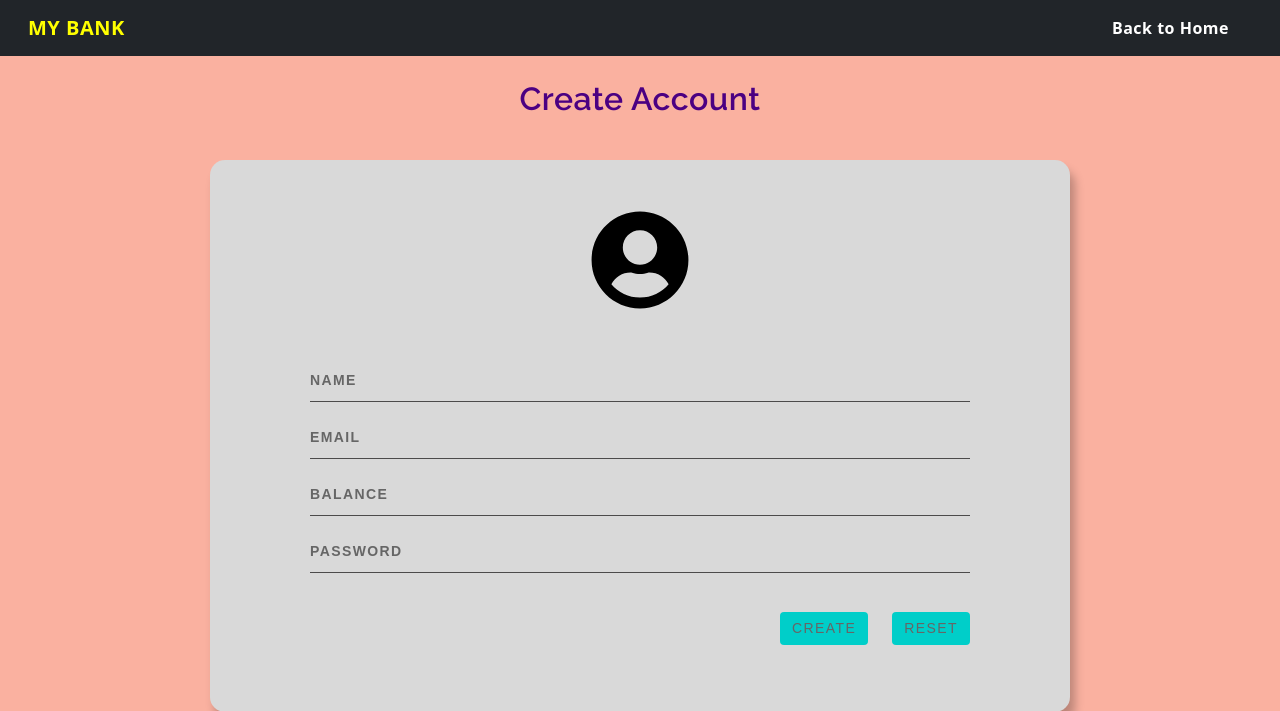
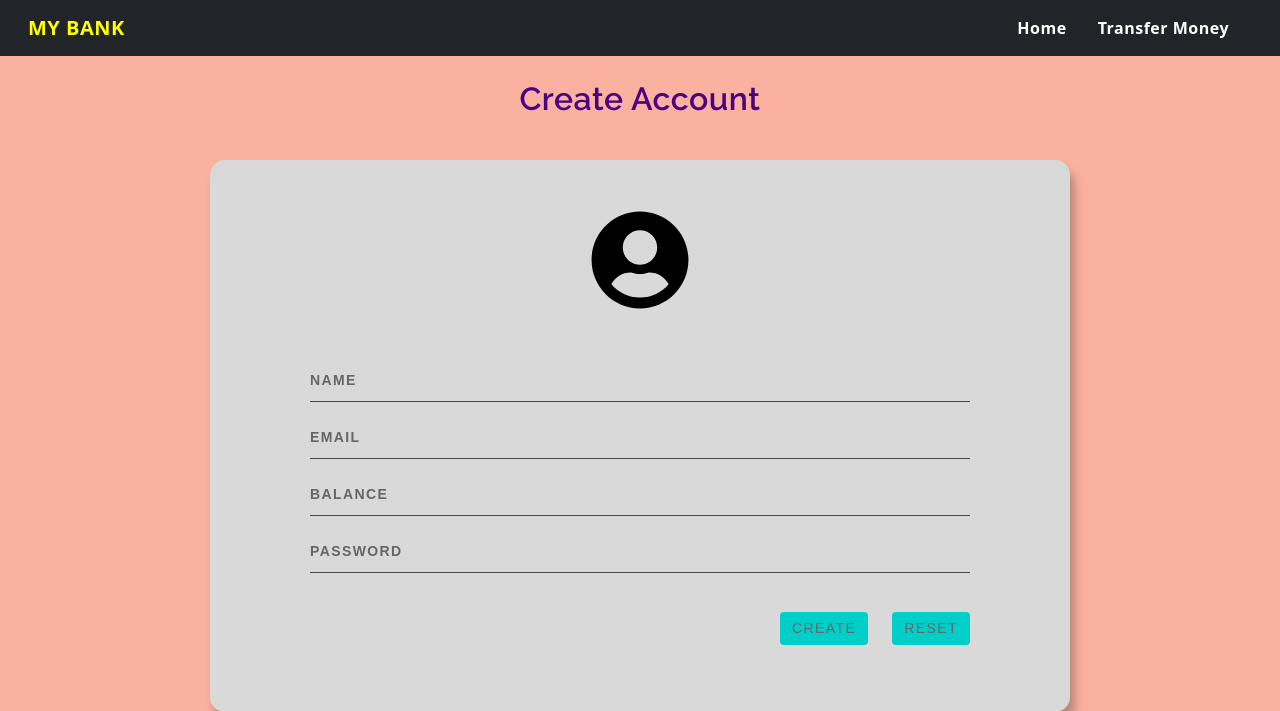
Before and after one commit to arvindevelop/Payment_gateway, a PHP site: page /createuser.php in a window 1280 px wide. Shown: the top 711 px of the page. Run offline with PHP 8.4, Linux system fonts and the light colour scheme; data that the repository does not hold is empty.

Commit message:
Update createuser.php

```diff
--- a/createuser.php
+++ b/createuser.php
@@ -42,9 +42,11 @@
             <ul class="navbar-nav me-auto mb-2 mb-lg-0">  </ul>
             <ul class="navbar-nav">
             <li class="nav-item">
-                <a class="nav-link" href="index.php" style="color : white;"><b>Back to Home</b></a>
+                <a class="nav-link" href="index.php" style="color : white;"><b>Home</b></a>
               </li>
-
+             <li class="nav-item">
+                <a class="nav-link" href="login.php" style="color : white;"><b>Transfer Money</b></a>
+              </li>
             </ul>
         </div>
     </div>
```
